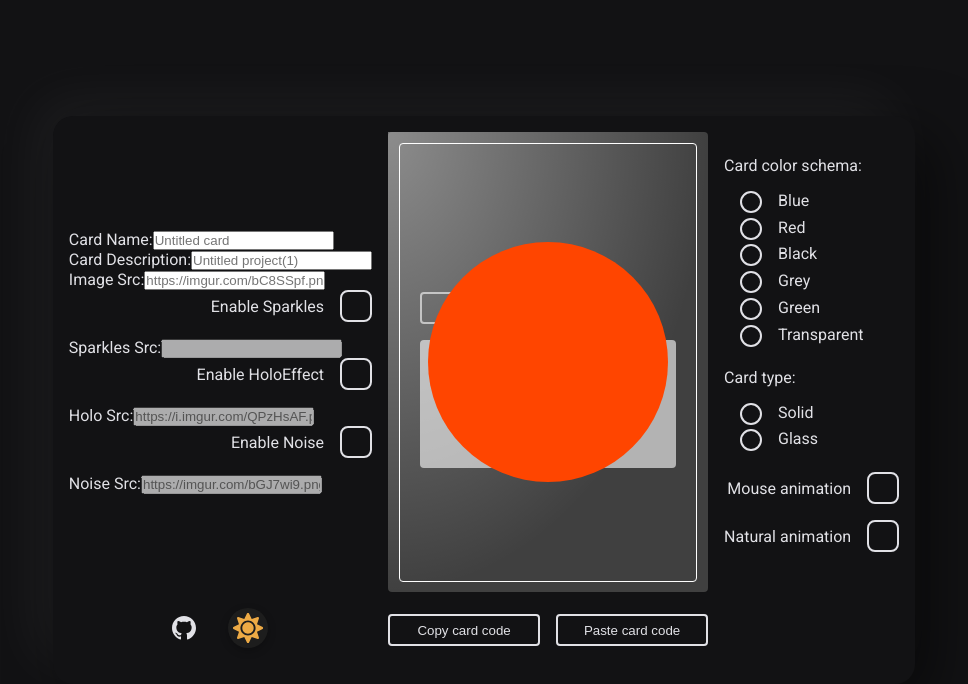
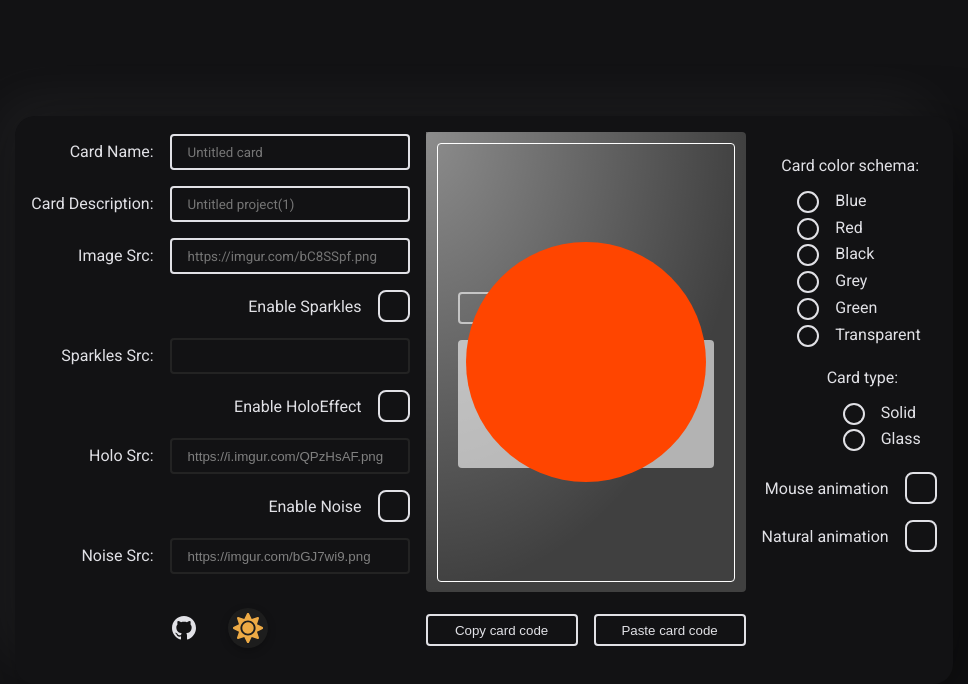
Before and after one commit to Darckfast/card-maker, a Next.js app: page / in a window 1280 px wide. Shown: the top 684 px of the page, without its empty margins (156-1124 px from the left). Built offline with nearby package versions, Linux system fonts and the light colour scheme.

Commit message:
chore: change components

```diff
--- a/src/pages/index.tsx
+++ b/src/pages/index.tsx
@@ -1,12 +1,13 @@
 import React, { useEffect, useState } from 'react'
 import Head from 'next/head'
 import { Container } from '../styles/pages/Home'
+import { ToggleTheme } from '../components/toggle-theme/ToggleTheme'
+import { GitHubIcon } from '../styles/svgs/icons/githubIcon'
 import {
-  ToggleTheme,
-  ToggleThemeProps
-} from '../components/toggle-theme/ToggleTheme'
-import { GitHubIcon } from '../styles/svgs/icons/githubIcon'
-import { FormContainer, FormBackground } from '../styles/components/Form'
+  FormContainer,
+  FormBackground,
+  LabelInput
+} from '../styles/components/Form'
 import { useMouseMovement } from '../hooks/useMouseMovement'
 import { querystring, reverseQuerystring } from '../utils/querystring'
 import { darkTheme } from '../styles/theme'
@@ -14,7 +15,7 @@ import { Card } from '../components/card/Card'
 import { CheckBox } from '../components/checkbox/Checkbox'
 import { RadioButton } from '../components/radio-button/RadioButton'
 
-const Home: React.FC<ToggleThemeProps> = props => {
+const Home: React.FC = () => {
   const [code, setCode] = useState('')
   const [animation, registerMouse, resetPosition, changeValue] =
     useMouseMovement()
@@ -62,7 +63,7 @@ const Home: React.FC<ToggleThemeProps> = props => {
       </Head>
       <main>
         <FormContainer>
-          <label>
+          <LabelInput>
             Card Name:
             <input
               type="text"
@@ -73,9 +74,9 @@ const Home: React.FC<ToggleThemeProps> = props => {
                 setConfigForm(config => ({ ...config, name: e.target.value }))
               }
             />
-          </label>
+          </LabelInput>
 
-          <label>
+          <LabelInput>
             Card Description:
             <input
               type="text"
@@ -89,9 +90,9 @@ const Home: React.FC<ToggleThemeProps> = props => {
                 }))
               }
             />
-          </label>
+          </LabelInput>
 
-          <label>
+          <LabelInput>
             Image Src:
             <input
               type="text"
@@ -102,7 +103,7 @@ const Home: React.FC<ToggleThemeProps> = props => {
                 setConfigForm(config => ({ ...config, imgSrc: e.target.value }))
               }
             />
-          </label>
+          </LabelInput>
 
           <CheckBox
             value={configForm.sparkles.enabled}
@@ -115,7 +116,7 @@ const Home: React.FC<ToggleThemeProps> = props => {
             }
           />
 
-          <label>
+          <LabelInput>
             Sparkles Src:
             <input
               disabled={!configForm.sparkles.enabled}
@@ -129,7 +130,7 @@ const Home: React.FC<ToggleThemeProps> = props => {
                 }))
               }
             />
-          </label>
+          </LabelInput>
 
           <CheckBox
             value={configForm.holo.enabled}
@@ -142,7 +143,7 @@ const Home: React.FC<ToggleThemeProps> = props => {
             }
           />
 
-          <label>
+          <LabelInput>
             Holo Src:
             <input
               disabled={!configForm.holo.enabled}
@@ -157,7 +158,7 @@ const Home: React.FC<ToggleThemeProps> = props => {
                 }))
               }
             />
-          </label>
+          </LabelInput>
 
           <CheckBox
             value={configForm.noise.enabled}
@@ -170,7 +171,7 @@ const Home: React.FC<ToggleThemeProps> = props => {
             }
           />
 
-          <label>
+          <LabelInput>
             Noise Src:
             <input
               disabled={!configForm.noise.enabled}
@@ -185,7 +186,7 @@ const Home: React.FC<ToggleThemeProps> = props => {
                 }))
               }
             />
-          </label>
+          </LabelInput>
         </FormContainer>
 
         <FormBackground
@@ -204,7 +205,7 @@ const Home: React.FC<ToggleThemeProps> = props => {
         </FormBackground>
 
         <FormContainer>
-          <label>
+          <LabelInput>
             Card color schema:
             <RadioButton
               options={[
@@ -223,9 +224,9 @@ const Home: React.FC<ToggleThemeProps> = props => {
                 }))
               }
             />
-          </label>
+          </LabelInput>
 
-          <label>
+          <LabelInput>
             Card type:
             <RadioButton
               options={[
@@ -240,7 +241,7 @@ const Home: React.FC<ToggleThemeProps> = props => {
                 }))
               }
             />
-          </label>
+          </LabelInput>
 
           <CheckBox
             value={animation.enableAnimation}
@@ -263,10 +264,7 @@ const Home: React.FC<ToggleThemeProps> = props => {
             <GitHubIcon></GitHubIcon>
           </a>
 
-          <ToggleTheme
-            changeTheme={props.changeTheme}
-            currentTheme={props.currentTheme}
-          ></ToggleTheme>
+          <ToggleTheme />
         </footer>
 
         <div className="code">
```
